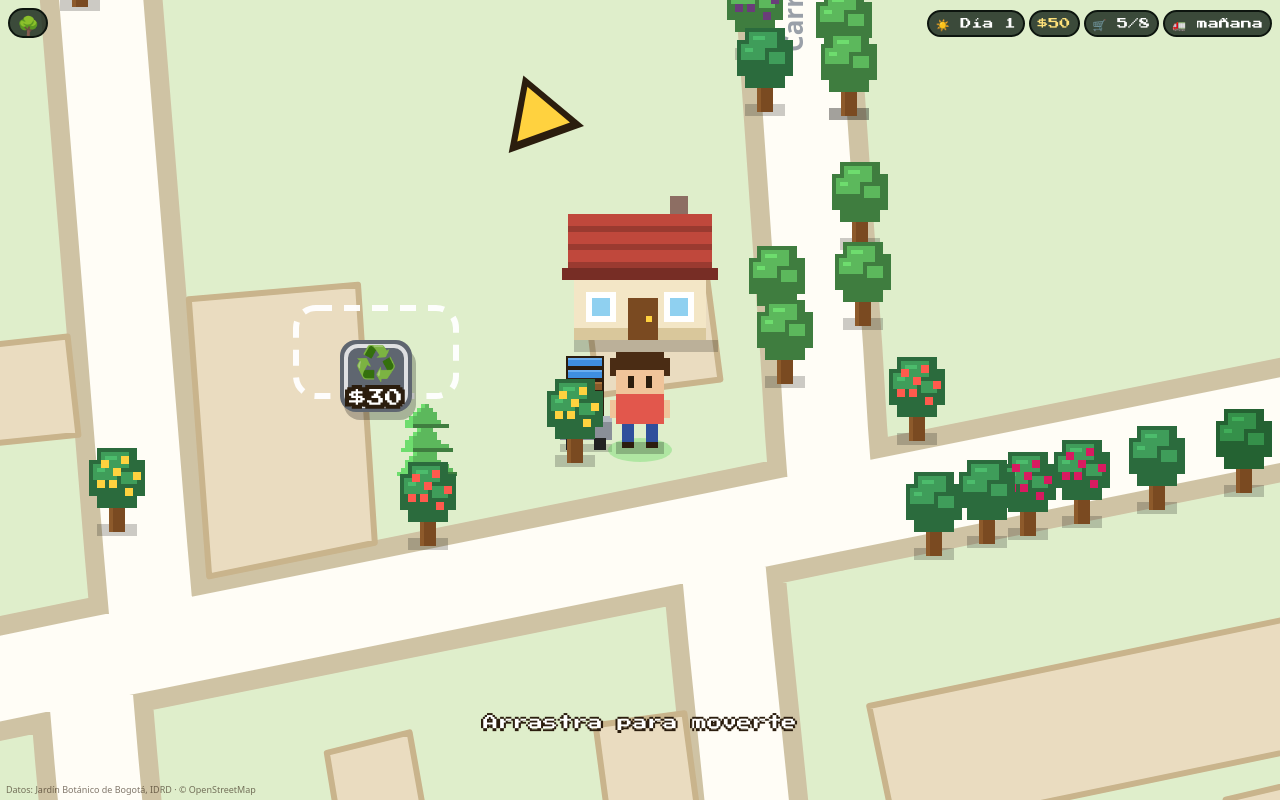
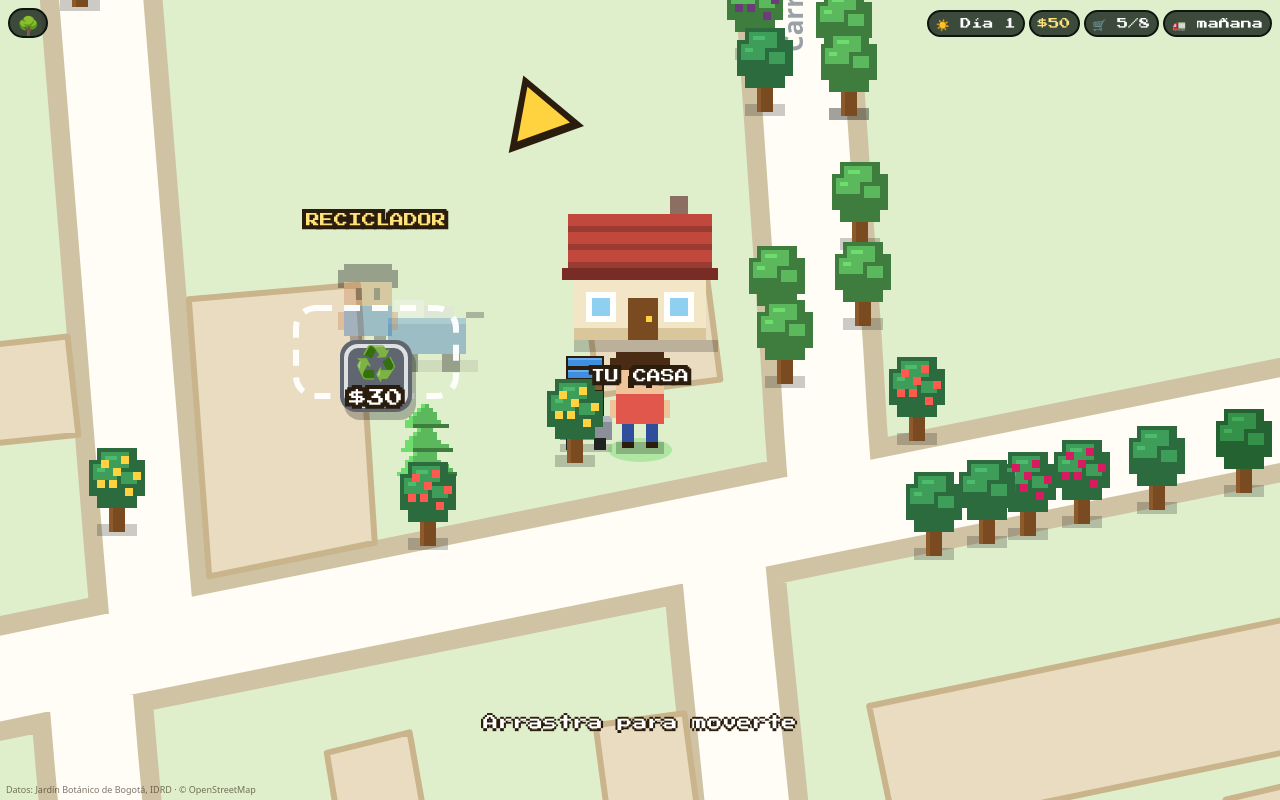
Before and after one commit to juangomezmoros/flores-del-barrio, a plain HTML site: page index.html in a window 1280 px wide. Drawn offline with Linux system fonts and the light colour scheme; animation ran at ten frames a second.

Commit message:
Explicar cada construcción y abrir la tienda
- Vista previa transparente, nombre y tarjeta con descripción y precio de cada cuadro.
- La tienda muestra siempre lo siguiente que vende: carrito, bicicleta y sombreros.
- Los edificios cercanos muestran su nombre.
- La casa de un vecino ya no queda frente a la tienda.

Co-Authored-By: Claude Opus 5.5 <noreply@anthropic.com>

```diff
--- a/juego.js
+++ b/juego.js
@@ -139,7 +139,8 @@ const parH=parPts(MAPA.huertas); { let n=0; for(const [x,y] of parH) if(enArea(x
 { let n=1; for(let i=0;i<MAPA.recicladores.length;i+=2){ const x=MAPA.recicladores[i], y=MAPA.recicladores[i+1]; if(separado(x,y,20)){ poner('r'+n,'rec',x,y); n++; } } }
 { const cand=[]; MAPA.edificios.forEach(p=>{ let x=0,y=0; for(let i=0;i<p.length;i+=2){ x+=p[i]; y+=p[i+1]; } x/=p.length/2; y/=p.length/2; if(enArea(x,y)) cand.push([x,y]); });
   cand.sort((a,b)=>dC(...a)-dC(...b)); let n=0;
-  for(const [x,y] of cand){ if(n>=VECINOS.length) break; if(dC(x,y)<25||!separado(x,y,18)) continue;
+  const TI=SITIOS.tienda; // deja libre el frente de la tienda, donde están las cosas para comprar
+  for(const [x,y] of cand){ if(n>=VECINOS.length) break; if(dC(x,y)<25||!separado(x,y,18)||(TI&&Math.hypot(x-TI.x,y-TI.y-13)<30)) continue;
     if(Object.values(SITIOS).some(s=>s.t==='vecino'&&Math.hypot(s.x-x,s.y-y)<40)) continue; poner('v'+n,'vecino',x,y,n); n++; } }
 const LISTA=Object.values(SITIOS);
 
@@ -174,8 +175,31 @@ const CONSTRUIDO_EN={}; SEQ.forEach((p,i)=>{ if(p.tipo==='construir') CONSTRUIDO
 const hecho=id=>id==='casa'||SITIOS[id].t==='casera'||!!S.hechos[CONSTRUIDO_EN[id]];
 const nivelDe=id=>S.nivel[id]||0;
 const radio=()=>RADIOS[S.zona]||RADIOS[RADIOS.length-1];
-const proximos=()=>{ const r=[]; for(let i=0;i<SEQ.length&&r.length<2;i++) if(!S.hechos[i]){ const p=SEQ[i];
+const DE_TIENDA={carrito:1,bici:1,sombrero:1};
+const proximos=()=>{ const r=[]; for(let i=0;i<SEQ.length&&r.length<2;i++) if(!S.hechos[i]&&!DE_TIENDA[SEQ[i].tipo]){ const p=SEQ[i];
     if(r.length===1&&dC(p.x,p.y)>radio()) break; r.push(i); } return r; };
+// La tienda: siempre muestra lo siguiente que se puede comprar de cada cosa
+const PRECIO_CARRITO=[0,150,900], PRECIO_BICI=300, PRECIO_SOMBRERO={gorra:120,paja:300,vueltiao:700}, ICO_SOMBRERO={gorra:'🧢',paja:'👒',vueltiao:'🎩'};
+function padsTienda(){ if(!hecho('tienda')) return []; const r=[], n=(S.carrito||0)+1;
+  if(n<CAPACIDAD.length) r.push({k:'tc'+n,tipo:'carrito',n,costo:PRECIO_CARRITO[n],...enTienda(-13),ico:'🛒'});
+  if(!S.bici) r.push({k:'tb',tipo:'bici',costo:PRECIO_BICI,...enTienda(0),ico:'🚲'});
+  const h=SOMBREROS.find(o=>!S.sombreros[o.id]); if(h) r.push({k:'ts'+h.id,tipo:'sombrero',h:h.id,costo:PRECIO_SOMBRERO[h.id],...enTienda(13),ico:ICO_SOMBRERO[h.id]});
+  return r; }
+const pads=()=>proximos().map(i=>({k:i,...SEQ[i]})).concat(padsTienda());
+// Qué es cada cosa que se puede construir o comprar
+function infoPad(p){ const s=p.s&&SITIOS[p.s];
+  if(p.tipo==='construir') return {paca:['Paca digestora','Echa aquí los orgánicos. Cuando se llena, da flores y tierra.'],
+    huerta:['Huerta comunitaria','Trae tierra de las pacas para sembrar, y cosecha.'],
+    rec:['Reciclador','Te compra el reciclaje que le lleves.'],
+    vecino:['Casa de '+(s?VECINOS[s.i%VECINOS.length][0]:''),'Saca bolsas cada día y te paga por recogerlas.'],
+    tienda:['Tienda del barrio','Vende carritos, bicicleta y sombreros.']}[s.t];
+  if(p.tipo==='nivel'){ const paca_=s.t==='paca';
+    return ['Mejorar '+(paca_?'paca':'huerta')+' a nivel '+(p.n+1),'Crece más rápido y da más. '+(paca_?(p.n===1?'Caben 2 flores y salen flores nuevas.':'Salen las flores más valiosas.'):(p.n===1?'Se puede sembrar fresa y tomate.':'Se puede sembrar maíz y ahuyama.'))]; }
+  if(p.tipo==='carrito') return [p.n===1?'Carrito grande':'Remolque de carga','Cargas '+CAPACIDAD[p.n]+' bolsas en vez de '+CAPACIDAD[p.n-1]+'.'];
+  if(p.tipo==='bici') return ['Bicicleta de carga','Te mueves mucho más rápido.'];
+  if(p.tipo==='sombrero') return [SOMBREROS.find(o=>o.id===p.h).n,'Para verte bien en el barrio.'];
+  return ['Abrir más barrio','Llegas a calles nuevas con más vecinos, pacas y huertas.']; }
+const NOMBRE_SITIO=s=>({casa:'TU CASA',tienda:'TIENDA',rec:'RECICLADOR',paca:'PACA',huerta:'HUERTA',casera:'HUERTA CASERA',vecino:(VECINOS[s.i%VECINOS.length]||[''])[0].toUpperCase()})[s.t];
 
 // Estado de cada sitio (se crea cuando se construye)
 const paca=id=>S.pacas[id]||(S.pacas[id]={kg:0,s:[],tierra:0});
@@ -268,11 +292,11 @@ function actuar(s){
       if(h.tierra>=CULTIVOS[h.prox].tierra){ h.tierra=0; h.c=h.prox; h.t=0; } } }
 }
 // Pagar una construcción: te paras encima y la plata se va gastando
-function pagar(i,dt){ const p=SEQ[i], ya=S.pagado[i]||0;
+function pagar(p,dt){ const i=p.k, ya=S.pagado[i]||0;
   if(p.costo>0){ const falta=p.costo-ya; if(S.monedas<=0) return; const v=Math.min(falta,S.monedas,Math.max(1,Math.ceil(Math.max(40,p.costo/1.2)*dt)));
     S.monedas-=v; S.pagado[i]=ya+v; if(Math.random()<.5) volar(pl.x,pl.y-12,p.x,p.y,'$'); if(S.pagado[i]<p.costo) return; }
   else { S.pagado[i]=ya-dt; if(S.pagado[i]>-.35) return; }   // lo gratis se construye con solo pararse un momento
-  S.hechos[i]=1; delete S.pagado[i];
+  if(typeof i==='number') S.hechos[i]=1; delete S.pagado[i];
   if(p.tipo==='construir'){ const s=SITIOS[p.s]; if(s.t==='huerta') huerta(s.id).prox=elegirCultivo(s.id); flotar(s.x,s.y-20,'¡Listo!','#9cff9c'); }
   else if(p.tipo==='nivel'){ S.nivel[p.s]=p.n; flotar(p.x,p.y-20,'¡Nivel '+(p.n+1)+'!','#9cff9c'); }
   else if(p.tipo==='carrito'){ S.carrito=p.n; flotar(p.x,p.y-20,'+'+CAPACIDAD[p.n]+' bolsas','#9cff9c'); }
@@ -286,6 +310,7 @@ function objetivo(){
   const prox=proximos(), cerca=(lista)=>lista.reduce((m,s)=>!m||Math.hypot(s.x-pl.x,s.y-pl.y)<Math.hypot(m.x-pl.x,m.y-pl.y)?s:m,null);
   const activos=t=>LISTA.filter(s=>s.t===t&&hecho(s.id)&&dC(s.x,s.y)<=radio());
   for(const i of prox){ const p=SEQ[i]; if(S.monedas>=Math.max(0,p.costo-Math.max(0,S.pagado[i]||0))) return p; }
+  const carro=padsTienda().find(p=>p.tipo==='carrito'); if(carro&&S.carga.length>=capacidad()&&S.monedas>=carro.costo) return carro;
   const listas=[...activos('paca').filter(s=>pacaLista(paca(s.id))||paca(s.id).tierra>0&&S.carga.length<capacidad()),
     ...activos('huerta').filter(s=>{ const h=huerta(s.id); return h.c>=0&&h.t>=CULTIVOS[h.c].seg; })];
   if(listas.length) return cerca(listas);
@@ -321,7 +346,7 @@ function update(dt){
   } else { pl.step=0; quieto+=dt; }
   // acciones automáticas cada 0,12 s con los sitios cercanos
   tic+=dt; if(tic>=.12){ tic=0; LISTA.forEach(s=>{ if(hecho(s.id)&&Math.hypot(s.x-pl.x,s.y+3-pl.y)<9) actuar(s); }); }
-  proximos().forEach(i=>{ const p=SEQ[i]; if(Math.hypot(p.x-pl.x,p.y-pl.y)<4.5) pagar(i,dt); });
+  pads().forEach(p=>{ if(Math.hypot(p.x-pl.x,p.y-pl.y)<4.5) pagar(p,dt); });
   vuelos.forEach(v=>v.t+=dt/.3); for(let i=vuelos.length-1;i>=0;i--) if(vuelos[i].t>=1) vuelos.splice(i,1);
   textos.forEach(v=>v.t+=dt); for(let i=textos.length-1;i>=0;i--) if(textos[i].t>=1.2) textos.splice(i,1);
 }
@@ -340,7 +365,14 @@ function anillo(x,y,f){ ctx.lineWidth=5; ctx.strokeStyle='#2b1d0e'; ctx.beginPat
   ctx.strokeStyle='#58d858'; ctx.beginPath(); ctx.arc(x,y,11,-Math.PI/2,-Math.PI/2+Math.PI*2*Math.min(1,f)); ctx.stroke(); }
 function estrellas(x,y,n){ for(let i=0;i<n;i++){ const ex=x-n*7+i*14; ctx.fillStyle='#2b1d0e'; ctx.fillRect(ex,y,12,12); ctx.fillStyle='#ffd23f'; ctx.fillRect(ex+2,y+2,8,8); ctx.fillStyle='#fff3a8'; ctx.fillRect(ex+3,y+3,3,3); } }
 
-function dibujarPad(i){ const p=SEQ[i], x=X(p.x), y=Y(p.y), f=p.costo?Math.min(1,(S.pagado[i]||0)/p.costo):Math.min(1,-(S.pagado[i]||0)/.35), enc=Math.hypot(p.x-pl.x,p.y-pl.y)<4.5;
+function fantasma(s,x,y){ ctx.globalAlpha=.38;
+  if(s.t==='paca') ctx.drawImage(PACA[0],x-33,y-40,66,48); else if(s.t==='huerta') ctx.drawImage(HUERTA,x-33,y-34,66,42);
+  else if(s.t==='rec'){ ctx.drawImage(CARRETA,x+6,y-34,48,36); ctx.drawImage(persona(RECI,'down',0),x-22,y-52,36,51); }
+  else if(s.t==='vecino') ctx.drawImage(CASAS_VEC[s.i%CASAS_VEC.length],x-39,y-70,78,78); else if(s.t==='tienda') ctx.drawImage(TIENDA,x-45,y-70,90,78);
+  ctx.globalAlpha=1; }
+function dibujarPad(p){ const i=p.k, x=X(p.x), y=Y(p.y), f=p.costo?Math.min(1,(S.pagado[i]||0)/p.costo):Math.min(1,-(S.pagado[i]||0)/.35), enc=Math.hypot(p.x-pl.x,p.y-pl.y)<4.5;
+  if(p.tipo==='construir') fantasma(SITIOS[p.s],x,y-4);
+  etiquetaTexto(infoPad(p)[0].toUpperCase(),x,y-(p.tipo==='construir'?78:30),7,'#ffe27a');
   if(p.tipo==='construir'){ ctx.setLineDash([8,6]); ctx.lineWidth=3; ctx.strokeStyle='rgba(255,255,255,.95)'; ctx.beginPath(); ctx.roundRect(x-40,y-34,80,44,10); ctx.stroke(); ctx.setLineDash([]); }
   const s=enc?40:36; ctx.save(); ctx.translate(x,y);
   ctx.fillStyle='rgba(0,0,0,.25)'; ctx.beginPath(); ctx.roundRect(-s/2+2,-s/2+4,s,s,8); ctx.fill();
@@ -351,7 +383,9 @@ function dibujarPad(i){ const p=SEQ[i], x=X(p.x), y=Y(p.y), f=p.costo?Math.min(1
   ctx.restore();
   etiquetaTexto(p.costo?'$'+Math.max(0,p.costo-(S.pagado[i]>0?S.pagado[i]:0)):'GRATIS',x,y+11,9,'#fff'); }
 
-function dibujarSitio(s){ const x=X(s.x), y=Y(s.y), id=s.id;
+function dibujarSitio(s){ const f=dibujarSitio_(s); if(Math.hypot(s.x-pl.x,s.y-pl.y)>22) return f; const x=X(s.x), y=Y(s.y);
+  return ()=>{ if(f) f(); etiquetaTexto(NOMBRE_SITIO(s),x,y+(s.t==='paca'||s.t==='huerta'?34:24),7,'#fff'); }; }
+function dibujarSitio_(s){ const x=X(s.x), y=Y(s.y), id=s.id;
   if(s.t==='casa'){ ctx.drawImage(CASA,x-39,y-66,78,78); const nb=Math.min(6,S.casa.b); for(let k=0;k<nb;k++) ctx.drawImage(ICON.b,x+36+(k%3)*12,y-10-Math.floor(k/3)*12,14,16);
     const n=S.casa.o+S.casa.r; if(n) return ()=>globo(x,y-80,S.casa.o?ICON.o:ICON.r,n); return; }
   if(s.t==='vecino'){ const v=vecino(id); ctx.drawImage(CASAS_VEC[s.i%CASAS_VEC.length],x-39,y-66,78,78);
@@ -439,7 +473,7 @@ function draw(dt){
   ctx.font='bold 13px system-ui,sans-serif'; ctx.textAlign='center'; ctx.textBaseline='middle'; ctx.fillStyle='#9aa0a8';
   MAPA.rotulos.forEach(r=>{ const x=X(r.x), y=Y(r.y); if(x<-80||y<-80||x>VW+80||y>VH+80) return;
     if(r.v){ ctx.save(); ctx.translate(x,y); ctx.rotate(-Math.PI/2); ctx.fillText(r.n,0,0); ctx.restore(); } else ctx.fillText(r.n,x,y); });
-  const prox=proximos();
+  const losPads=pads();
   // todo lo que va encima, ordenado de arriba a abajo
   const ents=[], vis=(x,y)=>X(x)>-100&&X(x)<VW+100&&Y(y)>-140&&Y(y)<VH+80;
   arbolesEn(cam.x-8,cam.y-4,cam.x+VW/PXM+8,cam.y+VH/PXM+12,k=>ents.push({y:AR[k+1],k}));
@@ -455,7 +489,7 @@ function draw(dt){
     else ctx.drawImage(ESPECIES[AR[e.k+2]].mini,X(AR[e.k])-16,Y(AR[e.k+1])-44,32,48);
   }
   dibujarNoche();
-  prox.forEach(dibujarPad);   // los cuadros para construir van encima de los árboles para que siempre se vean
+  losPads.forEach(dibujarPad);   // los cuadros para construir van encima de los árboles para que siempre se vean
   post.forEach(f=>f());
   vuelos.forEach(v=>{ const t=v.t, x=X(v.ax+(v.bx-v.ax)*t), y=Y(v.ay+(v.by-v.ay)*t)-Math.sin(t*Math.PI)*24;
     if(v.ico==='$'){ ctx.fillStyle='#2b1d0e'; ctx.fillRect(x-8,y-5,16,10); ctx.fillStyle='#58b868'; ctx.fillRect(x-7,y-4,14,8); ctx.fillStyle='#2e7d32'; ctx.fillRect(x-2,y-2,4,4); }
@@ -473,8 +507,16 @@ function loop(ts){ const dt=Math.min(.05,(ts-last)/1000||0); last=ts; time+=dt;
   hudT+=dt; if(hudT>.15){ hudT=0; hud(); } requestAnimationFrame(loop); }
 
 // ======================= INTERFAZ =======================
-function hud(){ $('pMon').textContent='$'+S.monedas; $('pCarga').textContent=S.carga.length+'/'+capacidad();
+function hud(){ tarjeta(); $('pMon').textContent='$'+S.monedas; $('pCarga').textContent=S.carga.length+'/'+capacidad();
   $('pCam').textContent=nocheCamion()?'hoy':'mañana'; const n=oscuridad()>.3; $('pDia').textContent=(n?'🌙 ':'☀️ ')+'Día '+S.dia; }
+let infoK=null;
+function tarjeta(){ let m=null, md=14; pads().forEach(p=>{ const d=Math.hypot(p.x-pl.x,p.y-pl.y); if(d<md){ md=d; m=p; } });
+  const e=$('info'); if(!m||paused){ e.style.display='none'; infoK=null; return; }
+  const [t,d]=infoPad(m), falta=Math.max(0,m.costo-Math.max(0,S.pagado[m.k]||0));
+  $('infoIco').textContent=m.ico; $('infoT').textContent=t; $('infoD').textContent=d;
+  $('infoC').textContent=m.costo?'$'+falta:'GRATIS'; $('infoC').className=S.monedas>=falta?'ok':'';
+  $('infoP').textContent=md<4.5?'':(S.monedas>=falta?'Párate en el cuadro':'Te faltan $'+(falta-S.monedas));
+  e.style.display='flex'; infoK=m.k; }
 let toastT=0; function toast(t){ const e=$('toast'); e.textContent=t; e.style.display='block'; clearTimeout(toastT); toastT=setTimeout(()=>e.style.display='none',3500); }
 
 // Joystick: arrastra el dedo en cualquier parte. Un toque corto sobre un árbol abre su ficha.
```
Also changed, not shown: index.html (+10 -0 lines).
